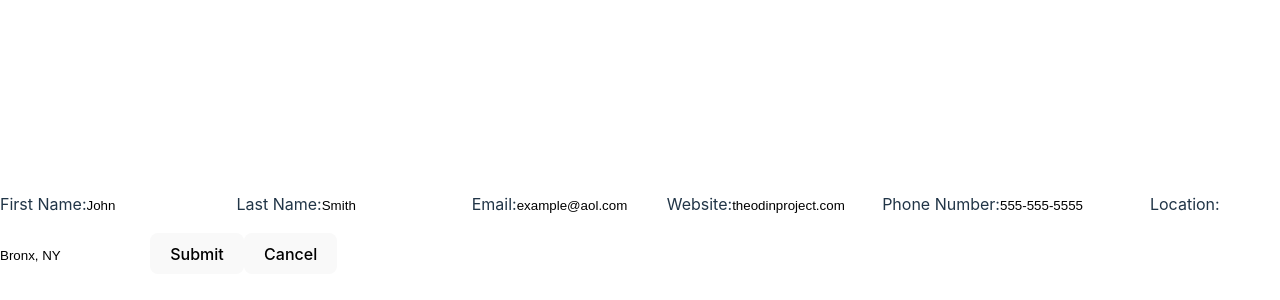
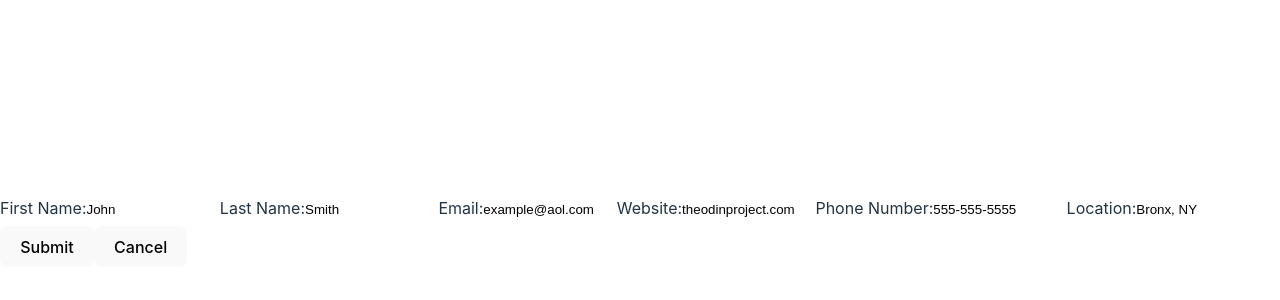
Before and after one commit to dario-cruz/resume-builder, a React (Vite) app: page / in a window 1280 px wide. Shown: the part 170-470 px from the top of the page. Built offline with nearby package versions, Linux system fonts and the light colour scheme.

Commit message:
Add header and text components

```diff
--- a/src/form.css
+++ b/src/form.css
@@ -11,6 +11,6 @@
 }
 
 .form-input {
-    width: 150px;
-    height: 50px;
+    width: 10em;
+    height: 2.5em;
 }
```
Also changed, not shown: src/landing.jsx (added, +10 -0 lines), src/page_elements/header-text.jsx (added, +8 -0 lines), src/page_elements/normal-text.jsx (added, +8 -0 lines), src/landing.css (added).
